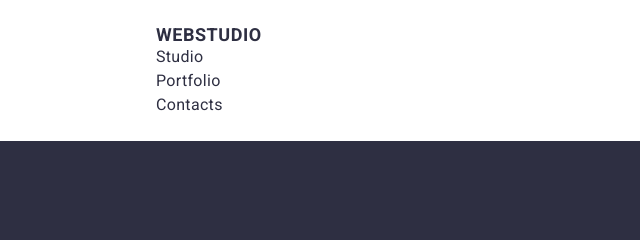
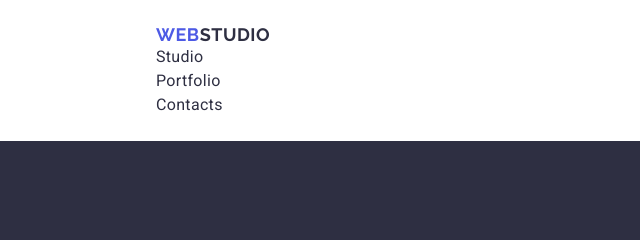
Before and after one commit to Vita0609/goit-markup-hw-02, a plain HTML site: page index.html in a window 1280 px wide. Shown: the top 240 px of the page, 0-640 px from the left. Drawn offline with nearby package versions, Linux system fonts and the light colour scheme.

Commit message:
add styles markup

```diff
--- a/css/styles.css
+++ b/css/styles.css
@@ -18,7 +18,7 @@ img {
 }
 .logo {
     display: block;
-    font-family:"Raleway" sans-serif;
+    font-family: "Raleway", sans-serif;
     font-weight: 700;
     text-transform: uppercase;
     color: #4d5ae5;
--- a/index.html
+++ b/index.html
@@ -23,7 +23,7 @@
         <header class="header">
 
                 <nav class="header-nav">
-                    <a href="./index.html" class="logo"><span>Web</span><span>Studio</span></a>
+                    <a href="./index.html" class="logo">Web<span>Studio</span></a>
                    <ul class="header-info">
                        <li><a href="#" class="header-link header-nav-link">Studio</a></li>
                        <li><a href="#" class="header-link header-nav-link">Portfolio</a></li>
```
